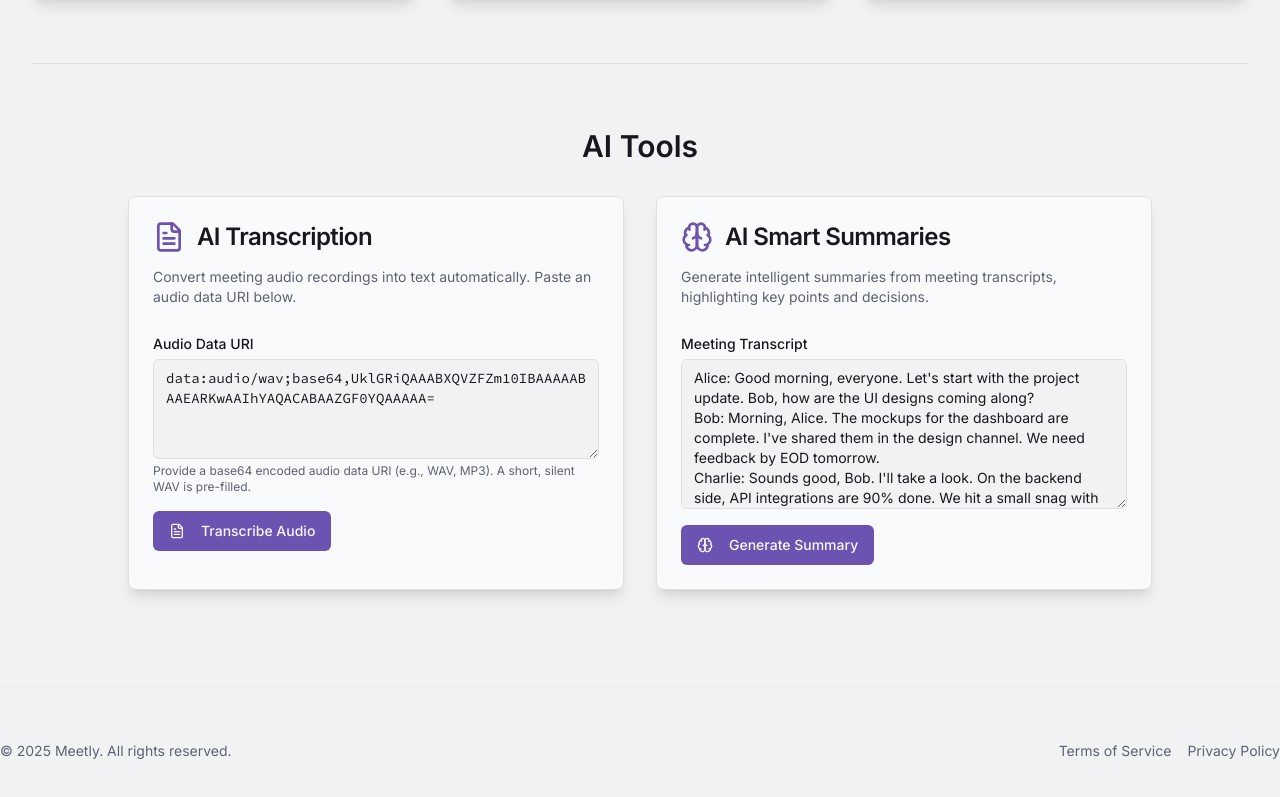
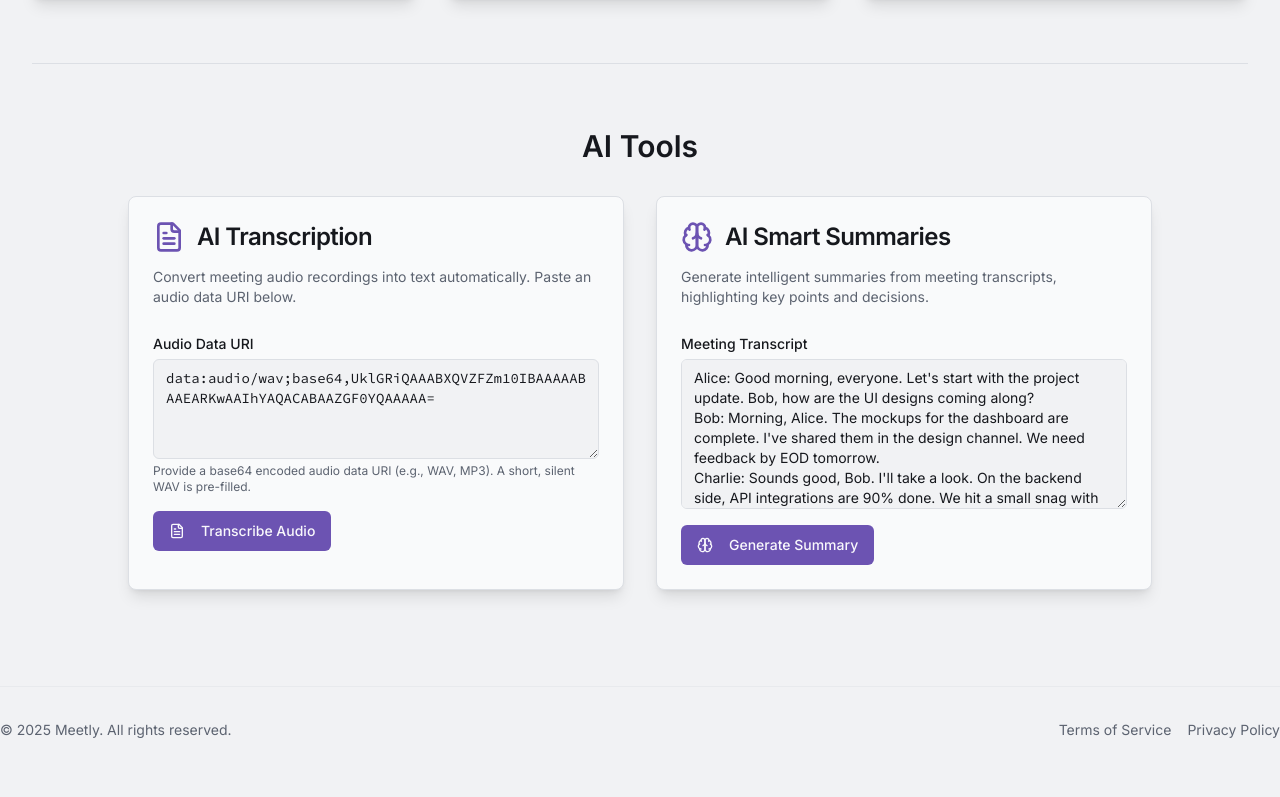
Before and after one commit to m6tm/meetly, a Next.js app: page / in a window 1280 px wide. Shown: the part 710-1507 px from the top of the page. Built offline with nearby package versions, Linux system fonts and the light colour scheme; what @genkit-ai/googleai, genkit would draw is missing.

Commit message:
Make the following changes:
,

Find this element:

  <div class="contai

```diff
--- a/src/components/layout/app-footer.tsx
+++ b/src/components/layout/app-footer.tsx
@@ -1,8 +1,8 @@
 const AppFooter = () => {
   return (
     <footer className="border-t border-border/40 py-6 md:py-8">
-      <div className="container flex flex-col items-center justify-between gap-4 md:h-16 md:flex-row">
-        <p className="text-balance text-center text-sm leading-loose text-muted-foreground md:text-left">
+      <div className="container flex flex-col items-center md:items-baseline justify-between gap-4 md:h-16 md:flex-row">
+        <p className="text-balance text-center text-sm leading-relaxed text-muted-foreground md:text-left">
           © {new Date().getFullYear()} Meetly. All rights reserved.
         </p>
         <div className="flex items-center gap-4">
```
